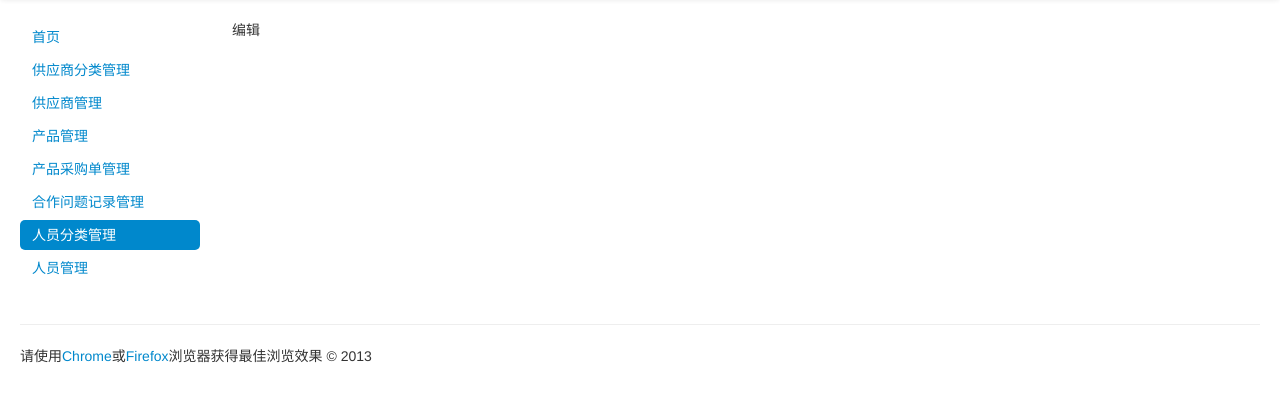
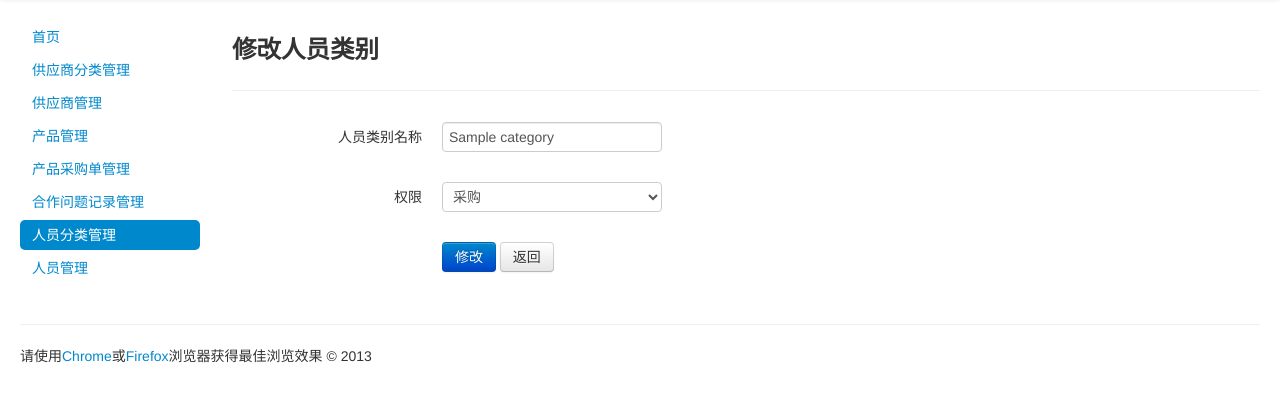
Before and after one commit to tinydeal/SupplierManagement, a PHP site: page /index.php?mod=personnel_category&action=edit_get&eid=1 in a window 1280 px wide. Shown: the part 42-444 px from the top of the page. Run offline with PHP 8.4, Linux system fonts and the light colour scheme; tables that the repository leaves empty or names only in its code hold one stand-in row (values such as "Sample post").

Commit message:
完成增加
完成增加

```diff
--- /dev/null
+++ b/class/code_names.class.php
@@ -0,0 +1,6 @@
+<?php
+Class CodeNames{
+public static $permission_name_procurement="permission_name_procurement";
+public static $permission_name_order="permission_name_order";
+public static $permission_name_administrator="permission_name_administrator";
+}
--- a/class/database.class.php
+++ b/class/database.class.php
@@ -138,9 +138,12 @@ final class Database {
 	* 类型:数组
 	* 参数:select * from table
 	*********************************************/
-	public function getAll($sql, $type=PDO::FETCH_OBJ) {
+	public function getAll($sql,$pageCurrent,$PageSize, $type=PDO::FETCH_OBJ) {
 		if (self::$debug) {
 			echo $sql.'<br />';
+		}
+		if(isset($pageCurrent)){
+			$sql=$sql." LIMIT ".($pageCurrent - 1)*$PageSize." , ".$PageSize;
 		}
 		$result = array();
 		self::$stmt = self::$DB->query($sql);
@@ -157,7 +160,7 @@ final class Database {
 	* 类型:数组
 	* 参数:select * from table where id='1'
 	*********************************************/
-	public function getOne($sql, $type=PDO::FETCH_ASSOC) {
+	public function getOne($sql, $type=PDO::FETCH_OBJ) {
 		if (self::$debug) {
 			echo $sql.'<br />';
 		}
--- a/class/personnel_category_service.class.php
+++ b/class/personnel_category_service.class.php
@@ -4,10 +4,28 @@ class PersonnelCategoryService{
 	public function __construct(){
 		require_once './class/personnel_category.class.php';
 		require_once './class/database.class.php';
+		$this->g_db=Database::getInstance();
 	}
-	public  function listAll($sql="select * from personnel_category"){
-		$this->g_db=Database::getInstance();
-		$array_personnel_category=$this->g_db->getAll($sql);
+	public  function listAll($pageCurrent,$PageSize,$sql="select * from personnel_category"){
+
+		$array_personnel_category=$this->g_db->getAll($sql,$pageCurrent,$PageSize);
 		return $array_personnel_category;
 	}
+
+	public function getListRows($sql="select count(*) from personnel_category"){
+		return $this->g_db->getRows($sql);
+	}
+
+	public function addPersonnelCategory($personnel_category){
+		$category_name=$personnel_category->_get('category_name');
+		$permission_name=$personnel_category->_get('permission_name');
+		$sql=sprintf("insert into personnel_category (category_name,permission_name) values ('%s','%s')",$category_name,$permission_name);
+		return $this->g_db->Execute($sql);
+	}
+
+	public function getPersonnelCategoryById($id){
+		$sql=sprintf("select * from personnel_category where id=%d",$id);
+		return $this->g_db->getOne($sql);
+	}
+
 }
--- a/css/layout-extra.css
+++ b/css/layout-extra.css
@@ -2,3 +2,6 @@
 .search-form .btn{
 	margin-left: 10px;
 }
+.div-form{
+	margin: 30px;
+}
--- a/database_test.php
+++ b/database_test.php
@@ -1,8 +1,7 @@
 <?php
 require_once 'class/database.class.php';
 $db=Database::getInstance();
-
 //printf("影响行数".$db->Execute("insert into personnel_category (category_name) values ('小坑坑')"));
 //print_r("上次插入id".$db->getLastId());
-print_r($db->getAll("select * from personnel_category")) ;
+print_r($db->getAll("select * from personnel_category ",1,10)) ;
 ?>
--- a/index.php
+++ b/index.php
@@ -23,11 +23,32 @@ require_once './includes/top.php';
 <div class="container-fluid">
 <div class="row-fluid">
 <div class="span2">
+
 	  <!--Sidebar content-->
       <?php require_once './includes/sidebar.php';?>
     </div>
 <div class="span10">
+<div class="operation">
+<?php
+session_start();
+if(isset($_SESSION["operation"])){
+	$operation_msg=$_SESSION["operation_msg"];
+	$flag;
+	if ($_SESSION["operation"]){
+		$flag="success";
+	}else {
+		$flag="error";
+	}
+	echo "<div class='alert fade in alert-".$flag."'>
+	        <button type='button' class='close' data-dismiss='alert' >&times;</button>
+	        <strong>".$operation_msg."</strong>
+	        </div>";
+	session_unset($_SESSION["operation"]);
 
+}
+
+?>
+</div>
 <!--Body content-->
  <?php require_once './controller.php';?>
 </div>
--- a/personnel_category_controller.php
+++ b/personnel_category_controller.php
@@ -10,10 +10,39 @@ if(isset($_GET['action'])){
 			require_once './personnel_category_view_ls.php';
 			break;
 		case 'add_get':
-			echo '新增';
+			require_once './personnel_category_view_add_form.php';
+			break;
+		case 'add_post':
+			require_once './class/personnel_category_service.class.php';
+			require_once 'class/personnel_category.class.php';
+			$category_name=$_POST['category_name'];
+			$permission_name=$_POST['permission_name'];
+			$personnel_category=new PersonnelCategory(null,$category_name ,$permission_name );
+			$personnel_category_service=new PersonnelCategoryService();
+			$personnel_category_service->addPersonnelCategory($personnel_category);
+			session_start();
+			$_SESSION['operation']=true;
+			$_SESSION['operation_msg']="添加人员类别:".$category_name."成功";
+
+			header("Location: ./index.php?mod=personnel_category&action=ls");
 			break;
 		case 'edit_get':
-			echo '编辑';
+			if(isset($_GET['eid'])){
+			$id=$_GET['eid'];
+			if(is_numeric($id)){
+			require_once './class/personnel_category_service.class.php';
+			require_once 'class/personnel_category.class.php';
+			$personnel_category_service=new PersonnelCategoryService();
+			$personnel_category=$personnel_category_service->getPersonnelCategoryById($id);
+			$personnel_category=serialize($personnel_category);
+			$_SESSION['personnel_category']=$personnel_category;
+			require_once './personnel_category_view_edit_form.php';
+			}else{
+				header("Location: ./index.php?mod=personnel_category&action=ls");
+			}
+			}else{
+				header("Location: ./index.php?mod=personnel_category&action=ls");
+			}
 			break;
 		default:
 			break;
--- /dev/null
+++ b/personnel_category_view_edit_form.php
@@ -0,0 +1,58 @@
+<?php
+/*
+ * @auther lion
+ * @date 2013-1-28
+ */
+require_once 'class/code_names.class.php';
+$personnel_category=unserialize($_SESSION['personnel_category']);
+$id=$personnel_category->id;
+$category_name=$personnel_category->category_name;
+$permission_name=$personnel_category->permission_name;
+?>
+<h3>修改人员类别</h3>
+<hr class="bs-docs-separator">
+<div class="div-form">
+<form class="form-horizontal" action="./index.php?mod=personnel_category&action=add_post" method="post">
+  <div class="control-group">
+    <label class="control-label" for="category_name">人员类别名称</label>
+    <div class="controls">
+      <input type="text" id="category_name" placeholder="" name="category_name" required>
+    </div>
+  </div>
+  <div class="control-group">
+    <label class="control-label" for="permission_name" >权限</label>
+    <div class="controls">
+      <select name="permission_name" id="permission_name">
+              <option value="<?=CodeNames::$permission_name_procurement?>">采购</option>
+              <option value="<?=CodeNames::$permission_name_order?>">产品下单</option>
+              <option value="<?=CodeNames::$permission_name_administrator?>">管理员</option>
+            </select>
+    </div>
+  </div>
+  <div class="control-group">
+    <div class="controls">
+      <button type="submit" class="btn btn-primary">修改</button>
+      <a   class="btn" href="javascript:history.go(-1);">返回</a>
+    </div>
+  </div>
+</form>
+</div>
+<script>
+  $(function () { $("input,select,textarea").not("[type=submit]").jqBootstrapValidation({
+                        preventSubmit: true,
+                        submitError: function($form, event, errors) {
+                            // Here I do nothing, but you could do something like display
+                            // the error messages to the user, log, etc.
+                        },
+                        submitSuccess: function($form, event) {
+
+                        },
+                        filter: function() {
+                            return $(this).is(":visible");
+                        }
+                    });
+  				$('#category_name').val("<?=$category_name?>");
+                $('#permission_name').val("<?=$permission_name?>");
+
+                     } );
+</script>
```
Also changed, not shown: class/sub_pages.class.php (added, +146 -0 lines), personnel_category_view_add_form.php (added, +53 -0 lines), personnel_category_view_ls.php (+18 -3 lines), 1 other file.
